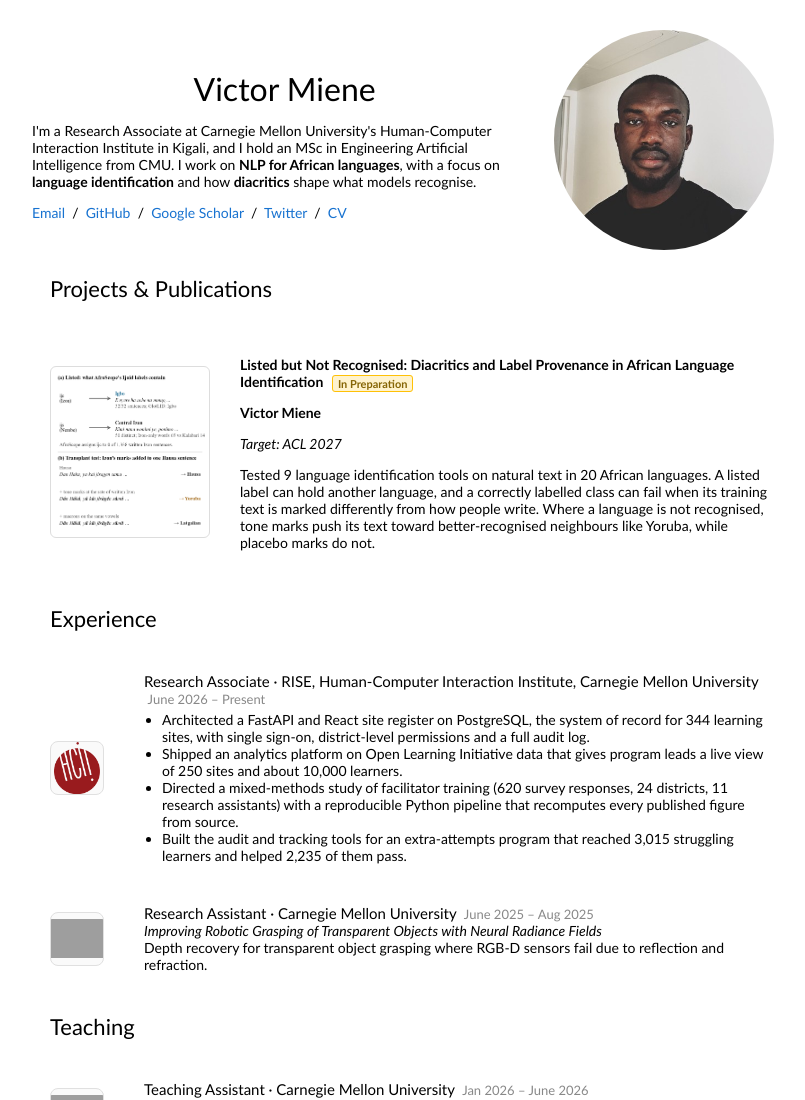
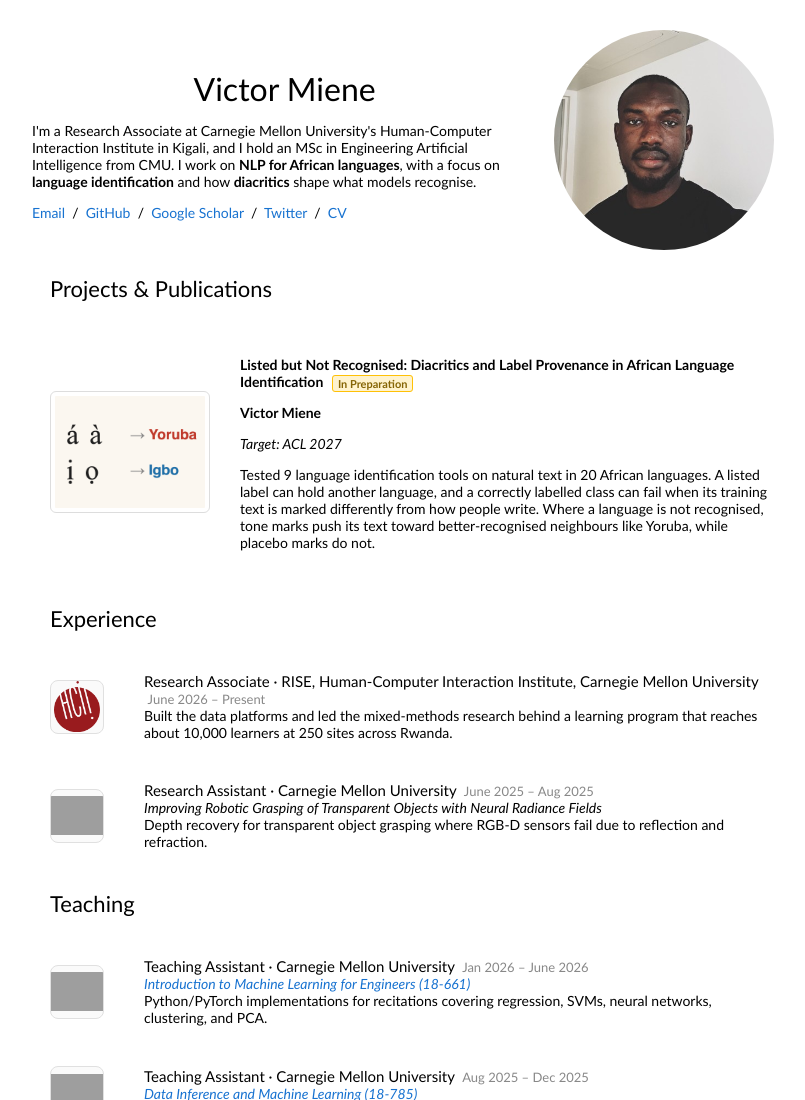
Before and after one commit to Douyemiene/douyemiene.github.io, a plain HTML site: page index.html in a window 1280 px wide. Shown: the top 1100 px of the page, without its empty margins (230-1035 px from the left). Drawn offline with Linux system fonts and the light colour scheme; grey boxes are pictures that could not be loaded.

Commit message:
Diacritics thumbnail for LID paper; one-line RISE summary

```diff
--- a/index.html
+++ b/index.html
@@ -50,7 +50,7 @@
   </tr>
   <tr>
     <td width="25%" valign="middle" style="text-align:center;">
-      <img src="assets/lid_teaser.png" alt="Tone marks turn a Hausa sentence into Yoruba; macrons at the same rate do not"
+      <img src="assets/lid_diacritics.png" alt="Tone marks push text toward Yoruba; under-dots push it toward Igbo"
            style="width:100%;border:1px solid #ddd;border-radius:6px;background:#fff;padding:4px;object-fit:contain;" />
     </td>
     <td width="75%" valign="middle">
@@ -84,12 +84,7 @@
     </td>
     <td valign="middle">
       <span class="exp-role">Research Associate · RISE, Human-Computer Interaction Institute, Carnegie Mellon University</span> &nbsp;<span style="color:#888;font-size:13px;">June 2026 – Present</span><br>
-      <ul style="margin:4px 0 0 0;padding-left:18px;">
-        <li>Architected a FastAPI and React site register on PostgreSQL, the system of record for 344 learning sites, with single sign-on, district-level permissions and a full audit log.</li>
-        <li>Shipped an analytics platform on Open Learning Initiative data that gives program leads a live view of 250 sites and about 10,000 learners.</li>
-        <li>Directed a mixed-methods study of facilitator training (620 survey responses, 24 districts, 11 research assistants) with a reproducible Python pipeline that recomputes every published figure from source.</li>
-        <li>Built the audit and tracking tools for an extra-attempts program that reached 3,015 struggling learners and helped 2,235 of them pass.</li>
-      </ul>
+      Built the data platforms and led the mixed-methods research behind a learning program that reaches about 10,000 learners at 250 sites across Rwanda.
     </td>
   </tr>
 
```
Also changed, not shown: assets/lid_diacritics.png (added), assets/lid_teaser.png (deleted).
